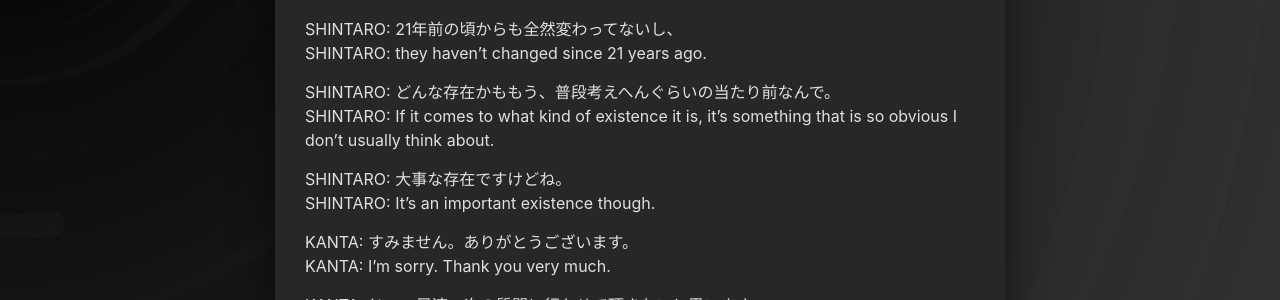
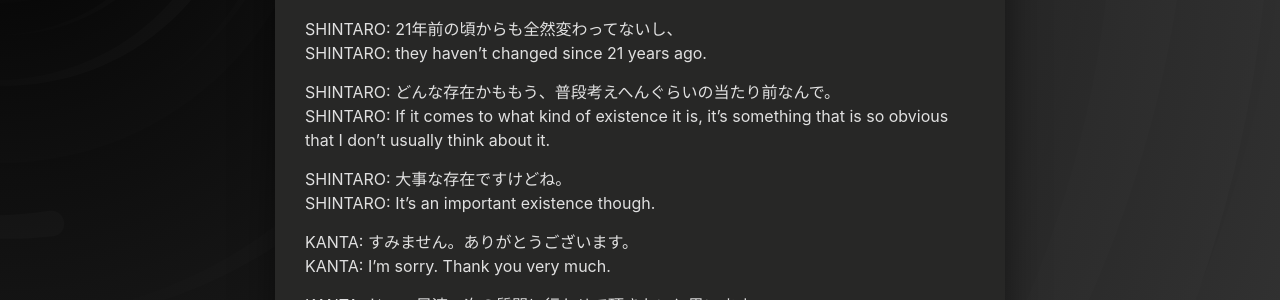
Before and after one commit to lump04/lump, a Jekyll site: the page built from _posts/2021-07-04-21anniversary.md, in a window 1280 px wide and 900 px high, scrolled down 6723 px. Shown: the part 154-454 px from the top of the window. Built offline with Jekyll 4.4.1, drawn with Linux system fonts in a browser that asks for light colours; some of the changed text lies outside the part shown.

Commit message:
fixed errors

```diff
--- a/_posts/2021-07-04-21anniversary.md
+++ b/_posts/2021-07-04-21anniversary.md
@@ -304,7 +304,7 @@ SHINTARO: 21年前の頃からも全然変わってないし、<br/>
 SHINTARO: they haven't changed since 21 years ago.
 
 SHINTARO: どんな存在かももう、普段考えへんぐらいの当たり前なんで。<br/>
-SHINTARO: If it comes to what kind of existence it is, it's something that is so obvious I don't usually think about.
+SHINTARO: If it comes to what kind of existence it is, it's something that is so obvious that I don't usually think about it.
 
 SHINTARO: 大事な存在ですけどね。<br/>
 SHINTARO: It's an important existence though.
```
Also changed, not shown: other parts of _posts/2021-07-04-21anniversary.md (+2 -2 lines).
